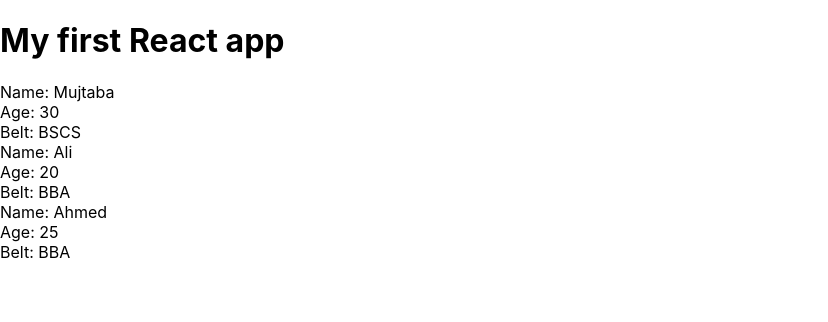
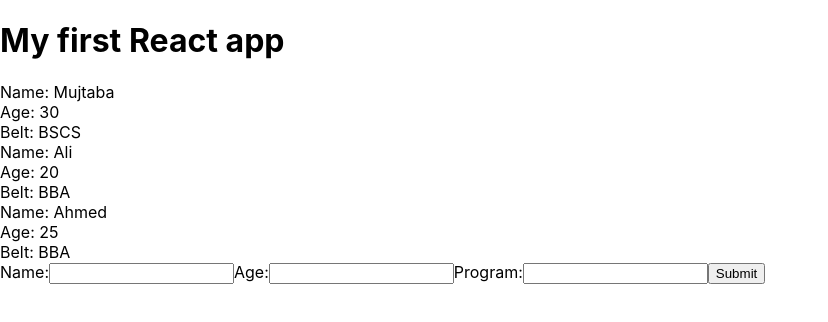
Before and after one commit to bitsplz/my-react-app, a React (Create React App) app in the folder my_react_app/: page / in a window 1280 px wide. Shown: the top 322 px of the page, without its empty margins (0-828 px from the left). Built offline with nearby package versions, Linux system fonts and the light colour scheme.

Commit message:
Functions as props and Form Added

```diff
--- /dev/null
+++ b/my_react_app/src/AddStudents.js
@@ -0,0 +1,35 @@
+import React, { Component } from 'react'
+
+export default class AddStudents extends Component {
+    state={
+        name:null,
+        age:null,
+        program:null
+    }
+    handleChange=(e)=>{
+        this.setState({
+            [e.target.id]:e.target.value//for every new student take the id of input tag(same as the state variables)
+                                        //set the variable to the value against that id.
+        })
+    }
+    handleSubmit=(e)=>{
+        e.preventDefault();//prevent the default page refresh
+        //console.log(this.state);
+        this.props.addStudent(this.state);//send the current state as prop to AddNinja function in App.js
+    }
+    render() {
+        return (
+            <div>
+                <form onSubmit={this.handleSubmit}>
+                    <label htmlFor="name">Name:</label>
+                    <input type="text" id="name" onChange={this.handleChange} />
+                    <label htmlFor="age">Age:</label>
+                    <input type="text" id="age" onChange={this.handleChange} />
+                    <label htmlFor="belt">Program:</label>
+                    <input type="text" id="program" onChange={this.handleChange} />
+                    <button>Submit</button>
+                </form>
+            </div>
+        )
+    }
+}
--- a/my_react_app/src/App.js
+++ b/my_react_app/src/App.js
@@ -1,7 +1,7 @@
 import { render } from '@testing-library/react';
 import React, { Component } from 'react';
 import Students from './Students';
-
+import AddStudents from './AddStudents';
 class App extends Component {
   state = {
     students: [
@@ -10,11 +10,19 @@ class App extends Component {
       { name: 'Ahmed', age: 25, program: 'BBA', id: 3 }
     ]
   }
+  addStudent=(student)=>{
+    student.id=Math.random();
+    let tempStudents=[...this.state.students, student]
+    this.setState({
+      students:tempStudents
+    })
+  }
   render() {
     return (
       <div className="App">
         <h1>My first React app</h1>
         <Students students={this.state.students}/>
+        <AddStudents addStudent={this.addStudent}/>
       </div>
     );
   }
```
